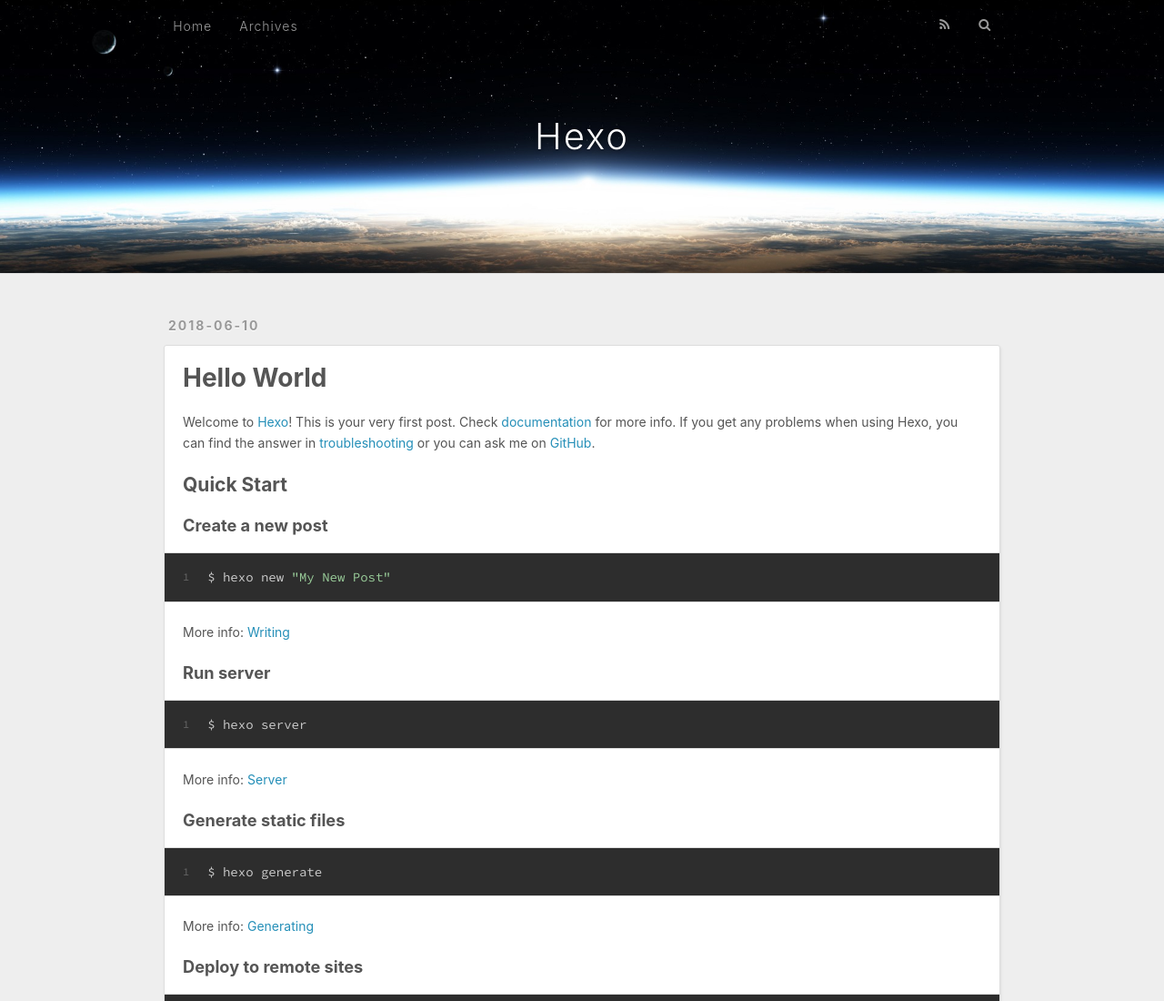
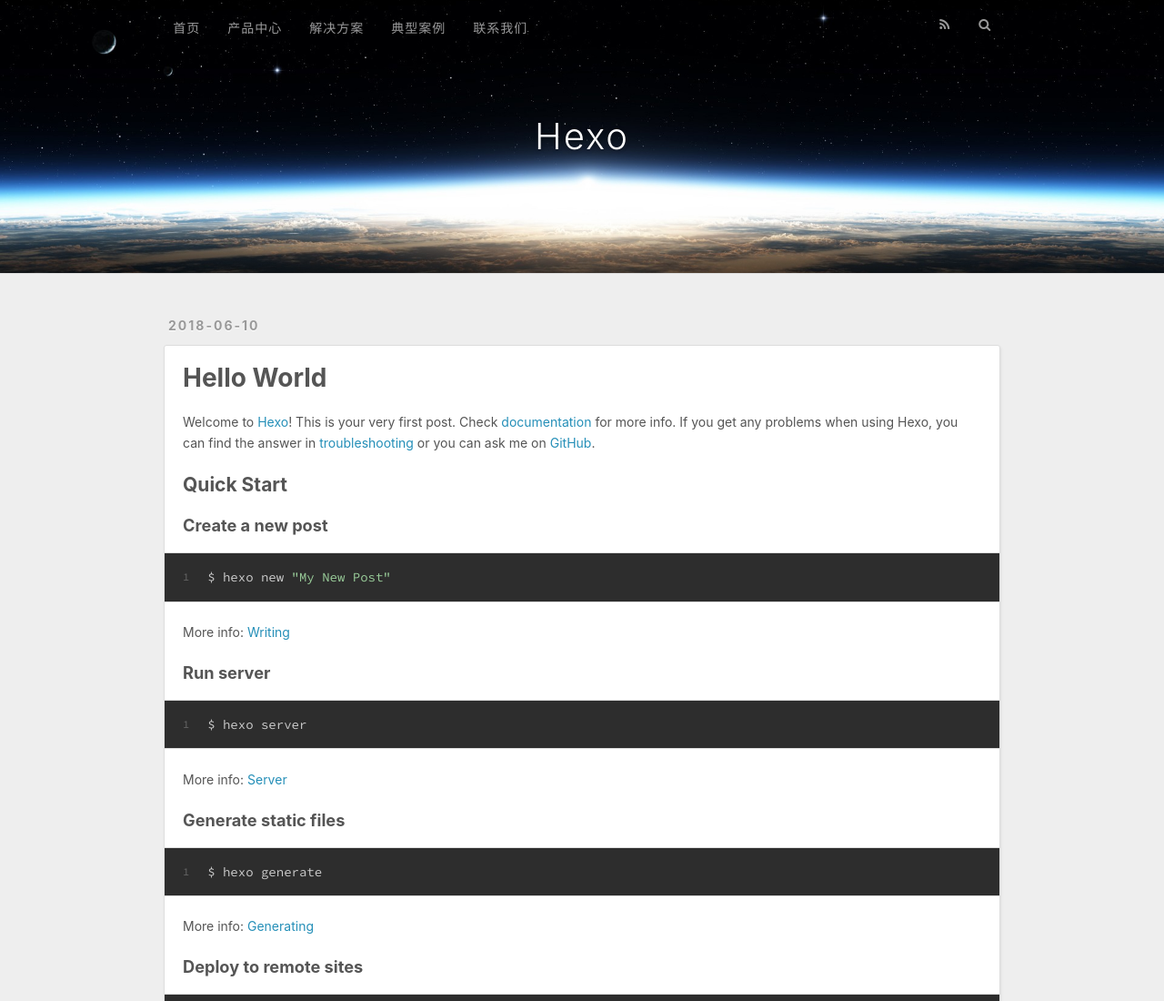
Before and after one commit to RobinZhao00/offical-website, a plain HTML site: page 2018/06/10/hello-world/index.html in a window 1280 px wide. Shown: the top 1100 px of the page at 91% size. Drawn offline with nearby package versions, Linux system fonts and the light colour scheme.

Commit message:
Site updated: 2018-06-11 22:31:10

```diff
--- a/2018/06/10/hello-world/index.html
+++ b/2018/06/10/hello-world/index.html
@@ -46,9 +46,15 @@
       <nav id="main-nav">
         <a id="main-nav-toggle" class="nav-icon"></a>
 
-          <a class="main-nav-link" href="/">Home</a>
+          <a class="main-nav-link" href="/">首页</a>
 
-          <a class="main-nav-link" href="/archives">Archives</a>
+          <a class="main-nav-link" href="/product">产品中心</a>
+
+          <a class="main-nav-link" href="/solution">解决方案</a>
+
+          <a class="main-nav-link" href="/case">典型案例</a>
+
+          <a class="main-nav-link" href="/contact">联系我们</a>
 
       </nav>
       <nav id="sub-nav">
@@ -99,7 +105,7 @@
 
     </div>
     <footer class="article-footer">
-      <a data-url="www.latteai.com/2018/06/10/hello-world/" data-id="cji8x3n520000be3tz8sdnxb2" class="article-share-link">Share</a>
+      <a data-url="www.latteai.com/2018/06/10/hello-world/" data-id="cjiab536l00008o3th06xt1d2" class="article-share-link">Share</a>
 
 
     </footer>
@@ -124,9 +130,15 @@
     </div>
     <nav id="mobile-nav">
 
-    <a href="/" class="mobile-nav-link">Home</a>
+    <a href="/" class="mobile-nav-link">首页</a>
 
-    <a href="/archives" class="mobile-nav-link">Archives</a>
+    <a href="/product" class="mobile-nav-link">产品中心</a>
+
+    <a href="/solution" class="mobile-nav-link">解决方案</a>
+
+    <a href="/case" class="mobile-nav-link">典型案例</a>
+
+    <a href="/contact" class="mobile-nav-link">联系我们</a>
 
 </nav>
 
```
Also changed, not shown: archives/2018/06/index.html (+16 -4 lines), archives/2018/index.html (+16 -4 lines), archives/index.html (+16 -4 lines), index.html (+17 -5 lines).
